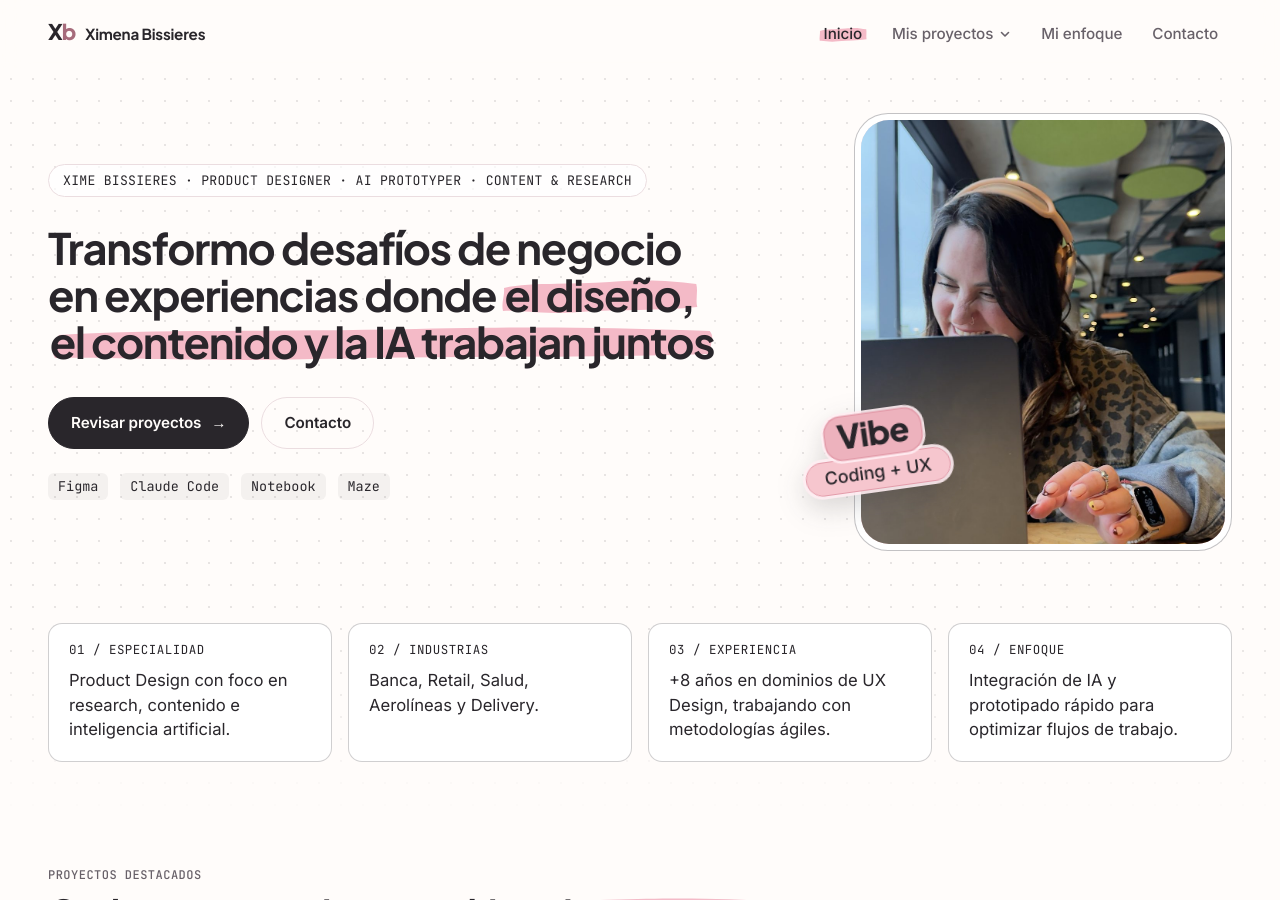
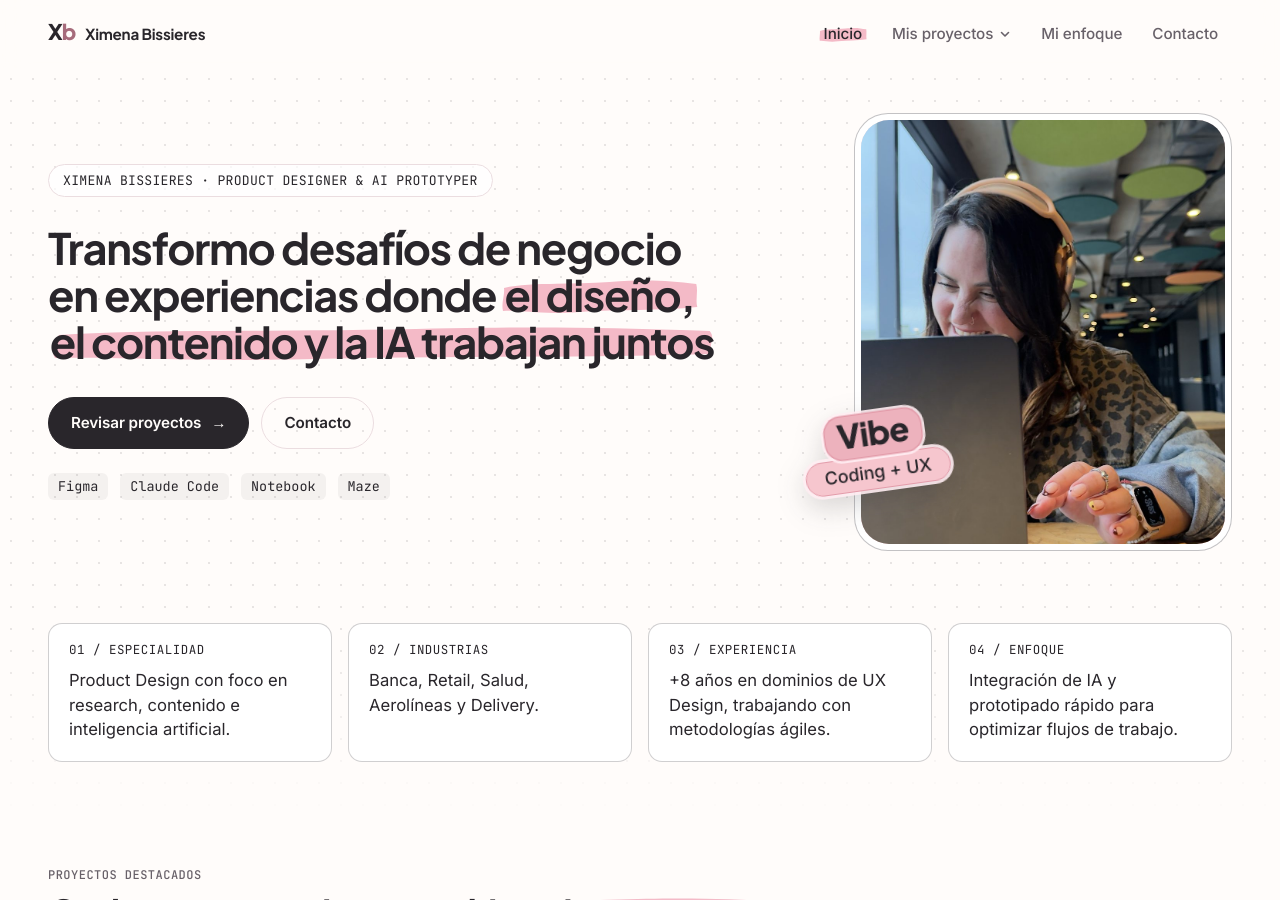
Before and after one commit to ximebissieres/Ximebissieres.github.io, a Jekyll site: the page built from index.html, in a window 1280 px wide and 900 px high. Built offline with Jekyll 4.4.1, drawn with Linux system fonts in a browser that asks for light colours.

Commit message:
Home: el epígrafe del hero vuelve a su versión anterior
Co-Authored-By: Claude Opus 5.5 <noreply@anthropic.com>
Claude-Session: https://claude.ai/code/session_01DJ4kQgEHjb3PtnpPBBuZ5X

```diff
--- a/_data/home.yml
+++ b/_data/home.yml
@@ -40,7 +40,7 @@ menu:
 
 # --- 01 · Hero: presentación --------------------------------------------------
 hero:
-  etiqueta: "Xime Bissieres · Product Designer · AI Prototyper · Content & Research"   # pastilla sobre el título
+  etiqueta: "Ximena Bissieres · Product Designer & AI Prototyper"   # pastilla sobre el título
   titulo: "Transformo desafíos de negocio // en experiencias donde *el diseño, // el contenido y la IA trabajan juntos*"   # *texto* = subrayado rosa · " // " = salto de línea (solo en computador)
   # Párrafo bajo el título: vacío = no se muestra. Texto anterior, por si quieres recuperarlo:
   # "Identifico oportunidades y transformo problemas complejos en experiencias digitales claras y accesibles, conectando las necesidades de las personas con los objetivos del negocio."
```
